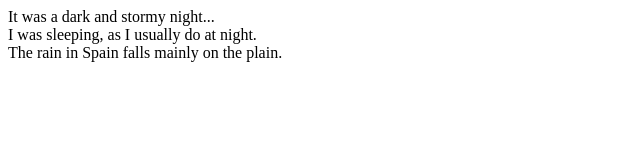
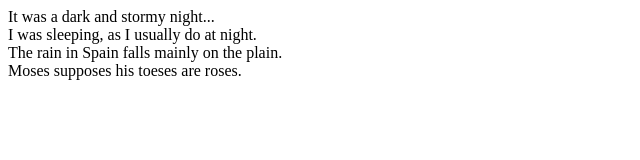
Before and after one commit to Fiona-Gorrie/fireside-story, a plain HTML site: page index.html in a window 1280 px wide. Shown: the whole page, without its empty margins (0-640 px from the left). Drawn offline with Linux system fonts and the light colour scheme.

Commit message:
your move

```diff
--- a/index.html
+++ b/index.html
@@ -5,6 +5,8 @@
       I was sleeping, as I usually do at night.
       <br>
       The rain in Spain falls mainly on the plain.
+      <br>
+      Moses supposes his toeses are roses.
     </p>
   </body>
 </html>
```
